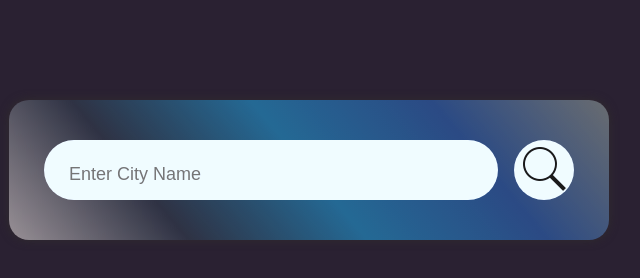
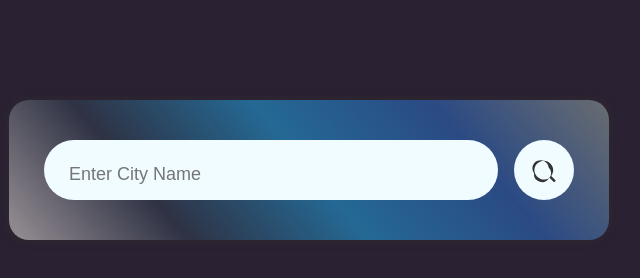
Before and after one commit to hafizbilalakbar/Weather-App-Check-Current-Weather, a plain HTML site: page index.html in a window 1280 px wide. Shown: the full height of the page, 331-971 px from the left. Drawn offline with Linux system fonts and the light colour scheme.

Commit message:
Update index.html

```diff
--- a/index.html
+++ b/index.html
@@ -21,7 +21,9 @@
     <div class="card">
         <div class="search">
             <input type="text" placeholder="Enter City Name" spellcheck="false">
-            <button><img src="/images/search.png" alt="Search"></button>
+            <button>
+                <div class="search-icon"></div>
+            </button>
         </div>
         <div class="error-message">
             <p>Invalid City Name. Please reenter a valid city.</p>
```
